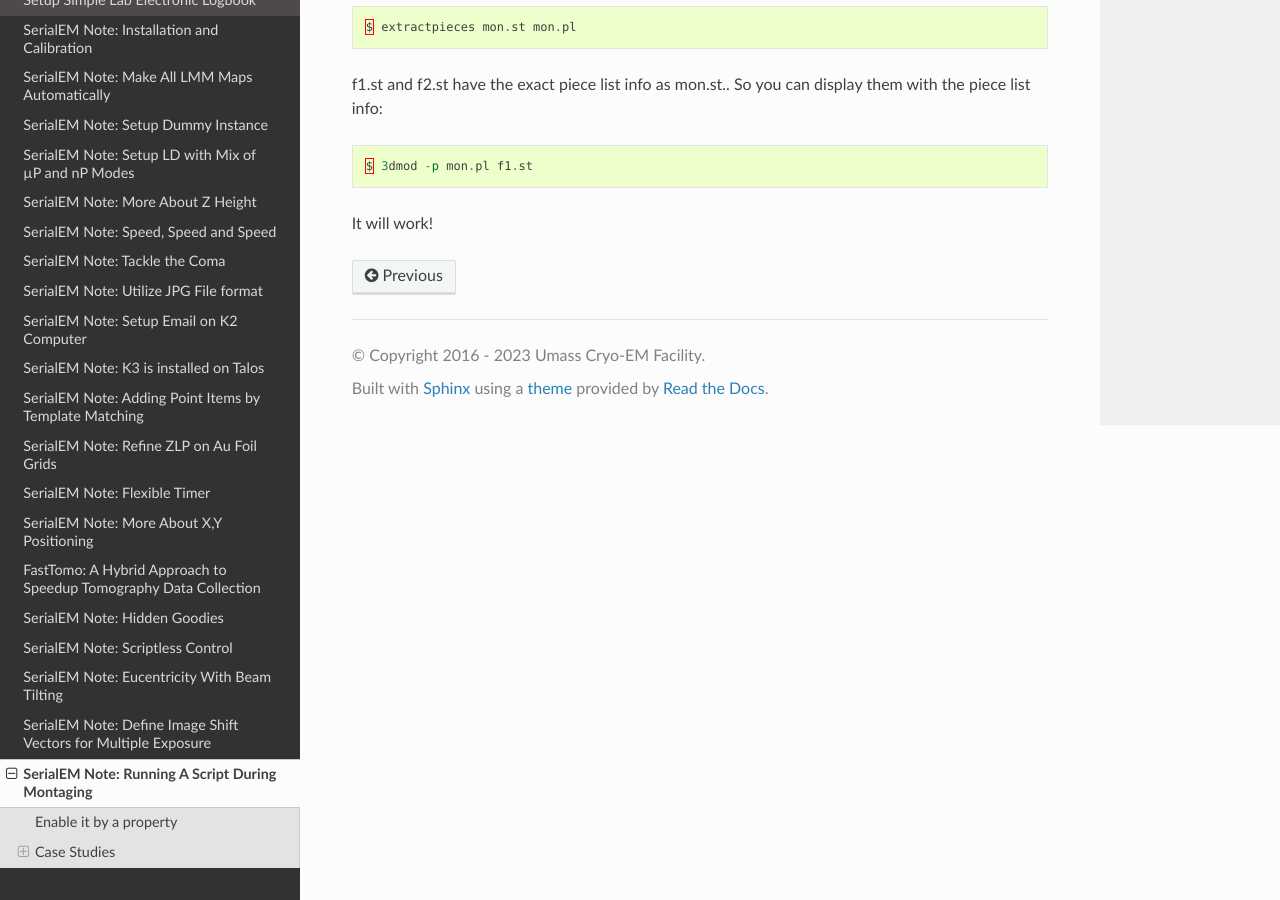
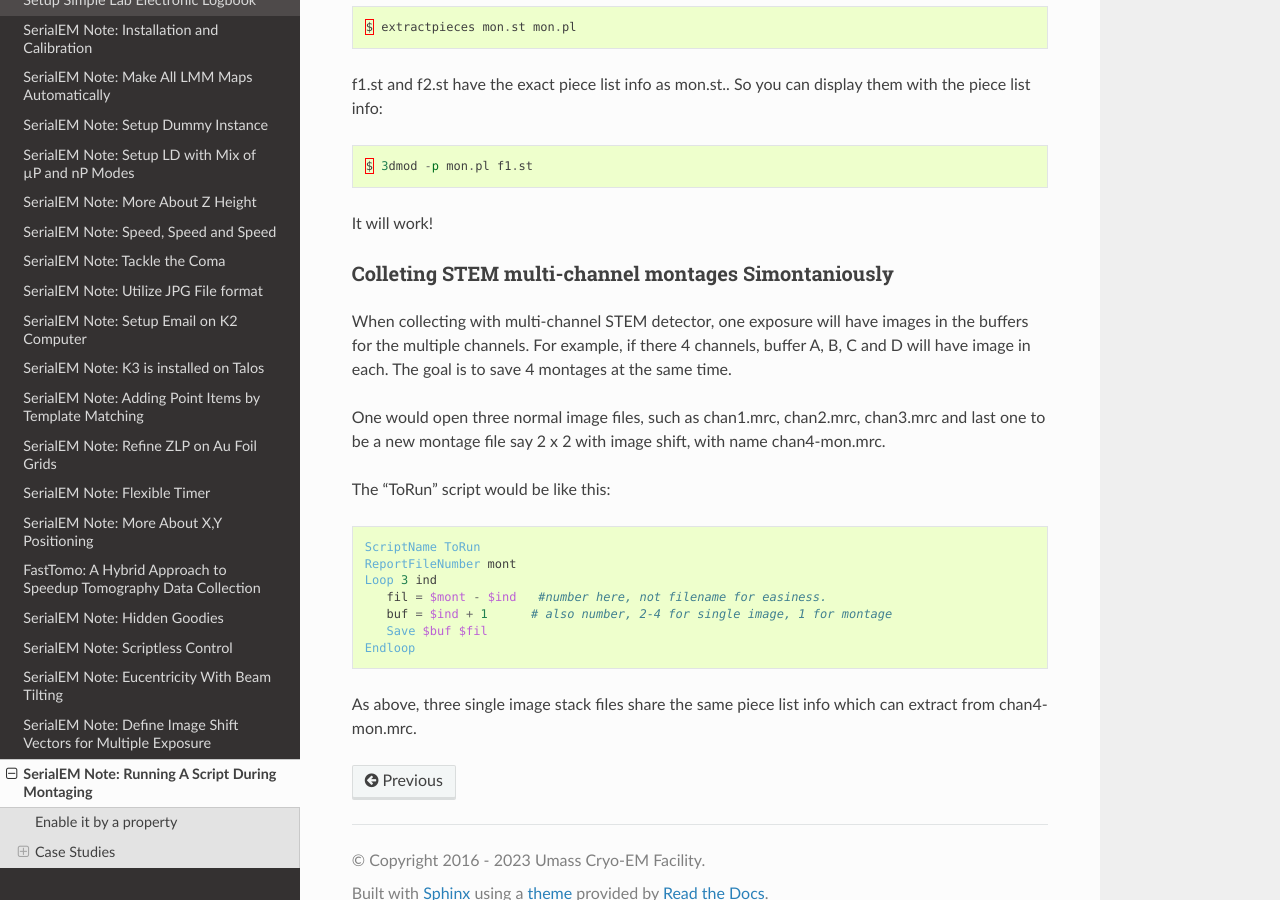
Before and after one commit to xuchen66/sphinx-emdocs, a Sphinx documentation site: the page built from source/serialem-note-run-script-montage.rst, in a window 1280 px wide and 900 px high, scrolled down 1920 px. Built offline with Sphinx 7.4.7 and the Read the Docs theme 2.0.0, drawn with Linux system fonts in a browser that asks for light colours; pages that are not in the unit, such as notebooks, are missing from menus.

Commit message:
Update serialem-note-run-script-montage.rst

```diff
--- a/source/serialem-note-run-script-montage.rst
+++ b/source/serialem-note-run-script-montage.rst
@@ -112,3 +112,29 @@ display them with the piece list info:
     $ 3dmod -p mon.pl f1.st
 
 It will work!
+
+Colleting STEM multi-channel montages Simontaniously
+~~~~~~~~~~~~~~~~~~~~~~~~~~~~~~~~~~~~~~~~~~~~~~~~~~~~~
+
+When collecting with multi-channel STEM detector, one exposure
+will have images in the buffers for the multiple channels. For example,
+if there 4 channels, buffer A, B, C and D will have image in each.
+The goal is to save 4 montages at the same time.
+
+One would open three normal image files, such as chan1.mrc, chan2.mrc, chan3.mrc
+and last one to be a new montage file say 2 x 2 with image shift, with name chan4-mon.mrc.
+
+The "ToRun" script would be like this:
+
+.. code-block:: ruby
+
+    ScriptName ToRun
+    ReportFileNumber mont
+    Loop 3 ind
+       fil = $mont - $ind   #number here, not filename for easiness.
+       buf = $ind + 1      # also number, 2-4 for single image, 1 for montage
+       Save $buf $fil
+    Endloop
+
+As above, three single image stack files share the same piece list info
+which can extract from chan4-mon.mrc.
```
